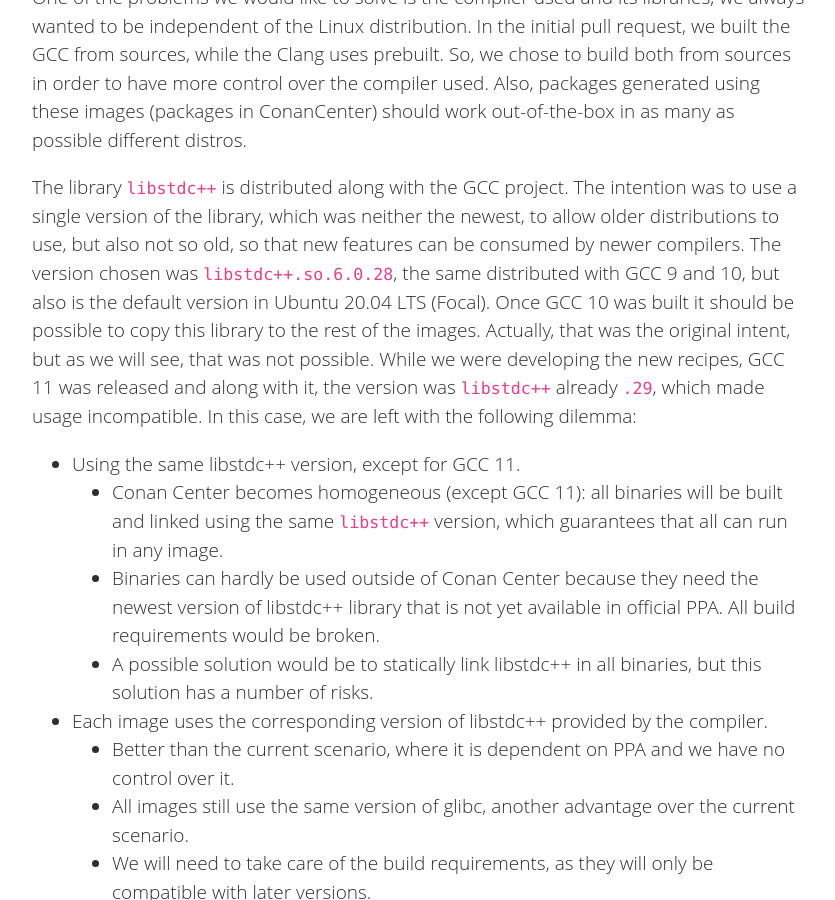
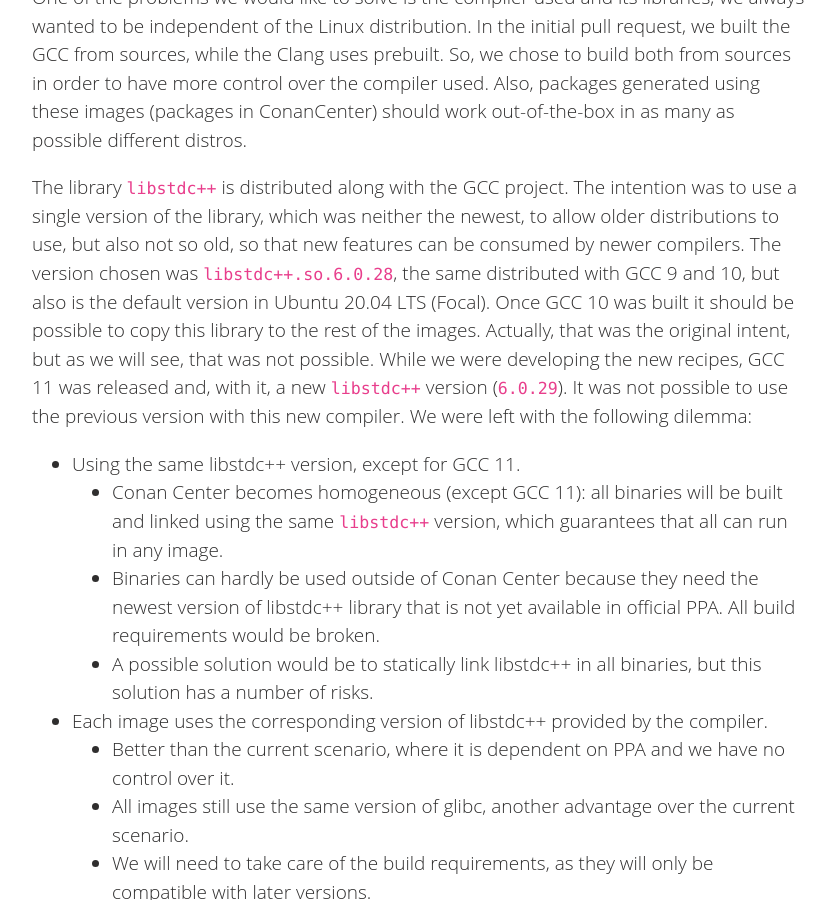
Before and after one commit to conan-io/conan-io.github.io, a Jekyll site: the page built from _posts/2021-07-21-Modern-docker-images.markdown, in a window 1280 px wide and 900 px high, scrolled down 3021 px. Shown: the whole window, without its empty margins (20-855 px from the left). Built offline with Jekyll 4.4.1, drawn with Linux system fonts in a browser that asks for light colours; comment, search, counter and statistics services are not loaded.

Commit message:
Update _posts/2021-07-21-Modern-docker-images.markdown
Co-authored-by: Javier G. Sogo <jgsogo@gmail.com>

```diff
--- a/_posts/2021-07-21-Modern-docker-images.markdown
+++ b/_posts/2021-07-21-Modern-docker-images.markdown
@@ -103,8 +103,9 @@ by newer compilers. The version chosen was ``libstdc++.so.6.0.28``, the same dis
 is the default version in Ubuntu 20.04 LTS (Focal). Once GCC 10 was built it should be possible to copy
 this library to the rest of the images. Actually, that was the original intent, but as we will see, that was
 not possible. While we were
-developing the new recipes, GCC 11 was released and along with it, the version was ``libstdc++`` already ``.29``, which
-made usage incompatible. In this case, we are left with the following dilemma:
+developing the new recipes, GCC 11 was released and, with it, a new ``libstdc++`` version (``6.0.29``).
+It was not possible to use the previous version with this new compiler. We were left with the following
+dilemma:
 
 * Using the same libstdc++ version, except for GCC 11.
     * Conan Center becomes homogeneous (except GCC 11): all binaries will be built and linked using the same ``libstdc++`` version, which guarantees that all can run in any image.
```
